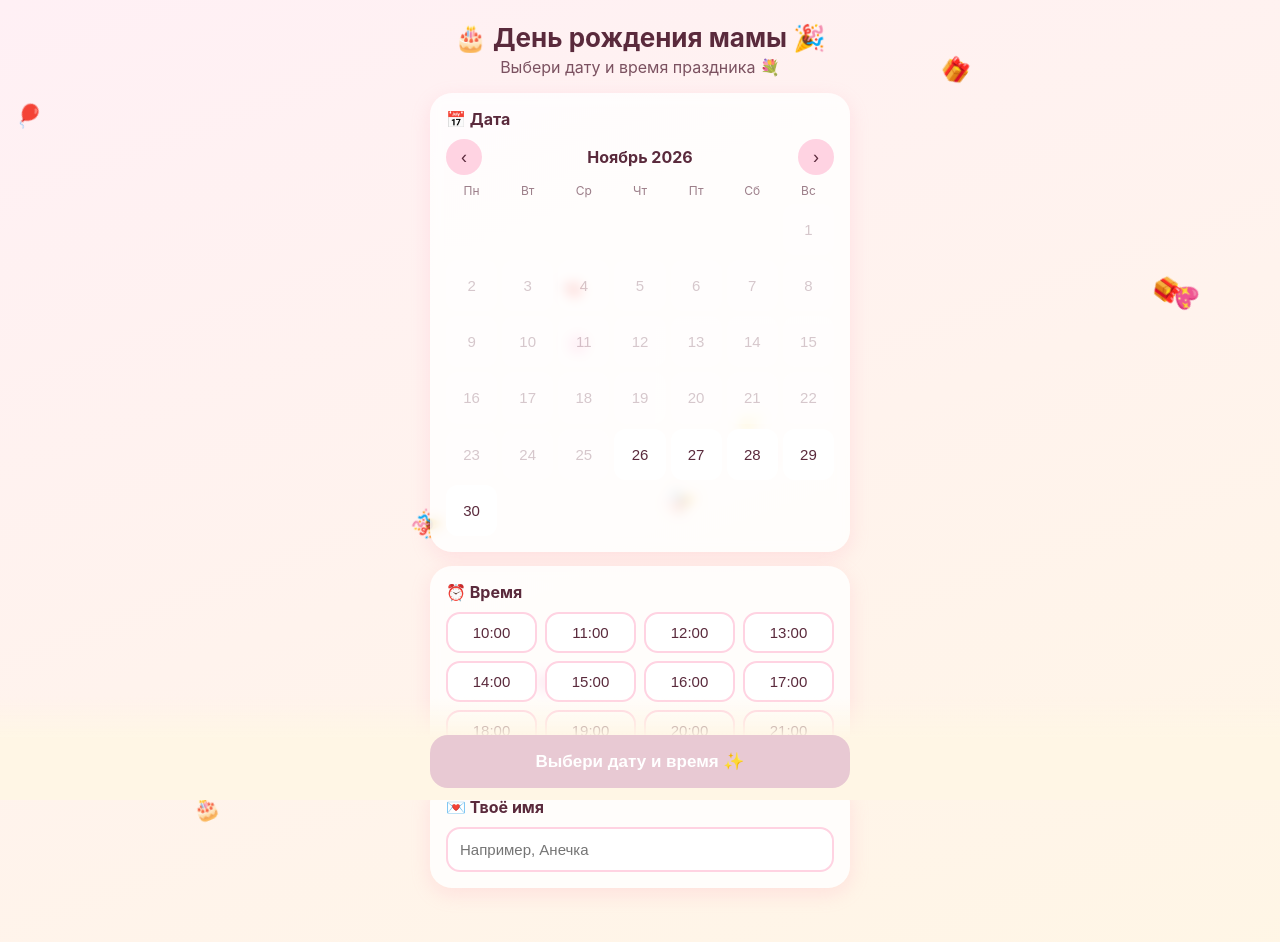
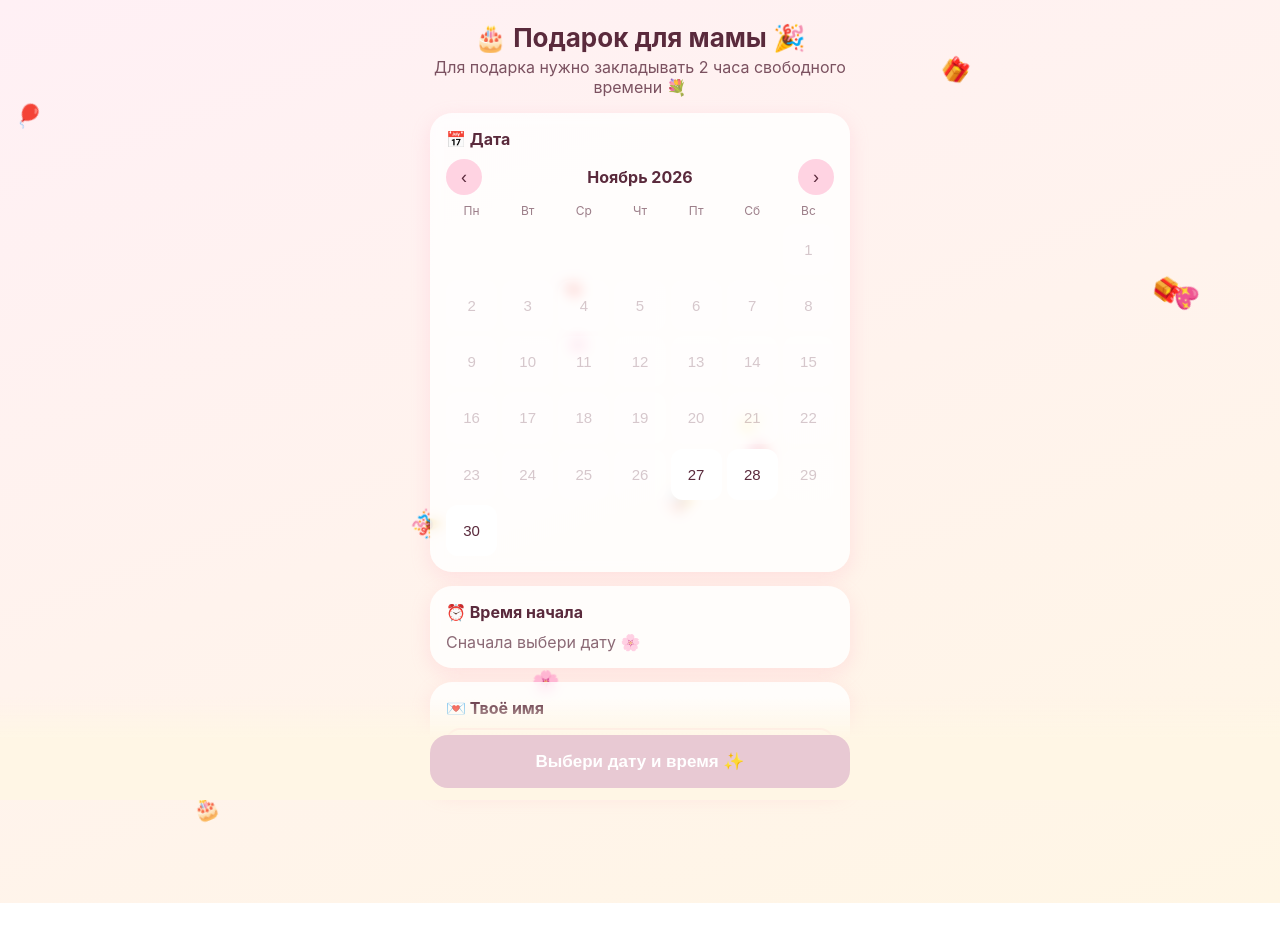
Before and after one commit to b89m7gk4y5-wq/-happybirthday, a plain HTML site: page index.html in a window 1280 px wide. After the commit the page ends 903 px from the top, so only its background shows below. Drawn offline with Linux system fonts and the light colour scheme.

Commit message:
Add files via upload

```diff
--- a/index.html
+++ b/index.html
@@ -39,8 +39,8 @@ color:#fff;background:linear-gradient(90deg,#ff8fb1,#ff6f9c);box-shadow:0 6px 18
 </head>
 <body>
 <div class="wrap">
-  <h1>🎂 День рождения мамы 🎉</h1>
-  <p class="sub">Выбери дату и время праздника 💐</p>
+  <h1>🎂 Подарок для мамы 🎉</h1>
+  <p class="sub">Для подарка нужно закладывать 2 часа свободного времени 💐</p>
 
   <div class="card">
     <h2>📅 Дата</h2>
@@ -50,8 +50,8 @@ color:#fff;background:linear-gradient(90deg,#ff8fb1,#ff6f9c);box-shadow:0 6px 18
   </div>
 
   <div class="card">
-    <h2>⏰ Время</h2>
-    <div class="slots" id="slots"></div>
+    <h2>⏰ Время начала</h2>
+    <div class="slots" id="slots"><p style="grid-column:1/-1;margin:0;opacity:.7">Сначала выбери дату 🌸</p></div>
   </div>
 
   <div class="card">
@@ -94,7 +94,7 @@ function renderCal(){
   let h='<div></div>'.repeat(first);
   for(let d=1;d<=n;d++){
     const dt=new Date(view.getFullYear(),view.getMonth(),d);
-    const past=dt<today, sel=selDate&&+selDate===+dt;
+    const past=dt<today||!slotsFor(dt).length, sel=selDate&&+selDate===+dt;
     h+=`<button class="day${past?' off':''}${sel?' sel':''}" data-d="${d}" ${past?'disabled':''}>${d}</button>`;
   }
   document.getElementById('days').innerHTML=h;
@@ -102,7 +102,7 @@ function renderCal(){
 document.getElementById('days').onclick=e=>{
   const b=e.target.closest('.day'); if(!b) return;
   selDate=new Date(view.getFullYear(),view.getMonth(),+b.dataset.d);
-  renderCal(); update(); tg&&tg.HapticFeedback&&tg.HapticFeedback.selectionChanged();
+  selTime=null; renderCal(); renderSlots(); update(); tg&&tg.HapticFeedback&&tg.HapticFeedback.selectionChanged();
 };
 document.getElementById('prev').onclick=()=>{
   const p=new Date(view.getFullYear(),view.getMonth()-1,1);
@@ -110,8 +110,27 @@ document.getElementById('prev').onclick=()=>{
 };
 document.getElementById('next').onclick=()=>{view=new Date(view.getFullYear(),view.getMonth()+1,1);renderCal();};
 
-const times=[];for(let h=10;h<=21;h++)times.push(h+':00');
-document.getElementById('slots').innerHTML=times.map(t=>`<button class="slot" data-t="${t}">${t}</button>`).join('');
+const cfg=(()=>{try{return JSON.parse(new URLSearchParams(location.search).get('cfg'))}catch(e){return null}})()||{dur:100,step:30,buf:0,work:{1:["10:00","19:00"],2:["10:00","19:00"],3:["10:00","19:00"],4:["10:00","19:00"],5:["10:00","19:00"],6:["11:00","16:00"]},busy:[]};
+const toM=t=>{const[a,b]=t.split(':');return +a*60+ +b};
+const toT=m=>String(Math.floor(m/60)).padStart(2,'0')+':'+String(m%60).padStart(2,'0');
+const endT=t=>toT(toM(t)+cfg.dur);
+const isoD=d=>[d.getFullYear(),String(d.getMonth()+1).padStart(2,'0'),String(d.getDate()).padStart(2,'0')].join('-');
+function slotsFor(d){
+  const w=cfg.work[d.getDay()]; if(!w) return [];
+  const now=new Date(), nowM=now.getHours()*60+now.getMinutes()+60;
+  const busy=cfg.busy.filter(b=>b[0]===isoD(d)), out=[];
+  for(let s=toM(w[0]); s+cfg.dur<=toM(w[1]); s+=cfg.step){
+    if(+d===+today&&s<nowM) continue;
+    if(busy.some(b=>s<toM(b[2])+cfg.buf && s+cfg.dur+cfg.buf>toM(b[1]))) continue;
+    out.push(toT(s));
+  }
+  return out;
+}
+function renderSlots(){
+  const l=slotsFor(selDate);
+  document.getElementById('slots').innerHTML=l.map(t=>`<button class="slot" data-t="${t}">${t}</button>`).join('')||'<p>Нет свободных окошек 😔</p>';
+}
+
 document.getElementById('slots').onclick=e=>{
   const b=e.target.closest('.slot'); if(!b) return;
   selTime=b.dataset.t;
@@ -124,11 +143,11 @@ function update(){
   const ok=document.getElementById('ok'), ready=selDate&&selTime;
   ok.disabled=!ready;
   ok.textContent=ready?'Подтвердить 🎈':'Выбери дату и время ✨';
-  document.getElementById('sum').textContent=ready?`🎀 ${fmt(selDate)} в ${selTime}`:'';
+  document.getElementById('sum').textContent=ready?`🎀 ${fmt(selDate)} в ${selTime}–${endT(selTime)}`:'';
 }
 document.getElementById('ok').onclick=()=>{
   const iso=[selDate.getFullYear(),String(selDate.getMonth()+1).padStart(2,'0'),String(selDate.getDate()).padStart(2,'0')].join('-');
-  const data={date:iso,date_text:fmt(selDate),time:selTime,name:document.getElementById('name').value.trim()};
+  const data={date:iso,date_text:fmt(selDate),time:selTime,end:endT(selTime),name:document.getElementById('name').value.trim()};
   if(tg){ tg.sendData(JSON.stringify(data)); }
   else alert('Открыто вне Telegram:\n'+JSON.stringify(data));
 };
```
